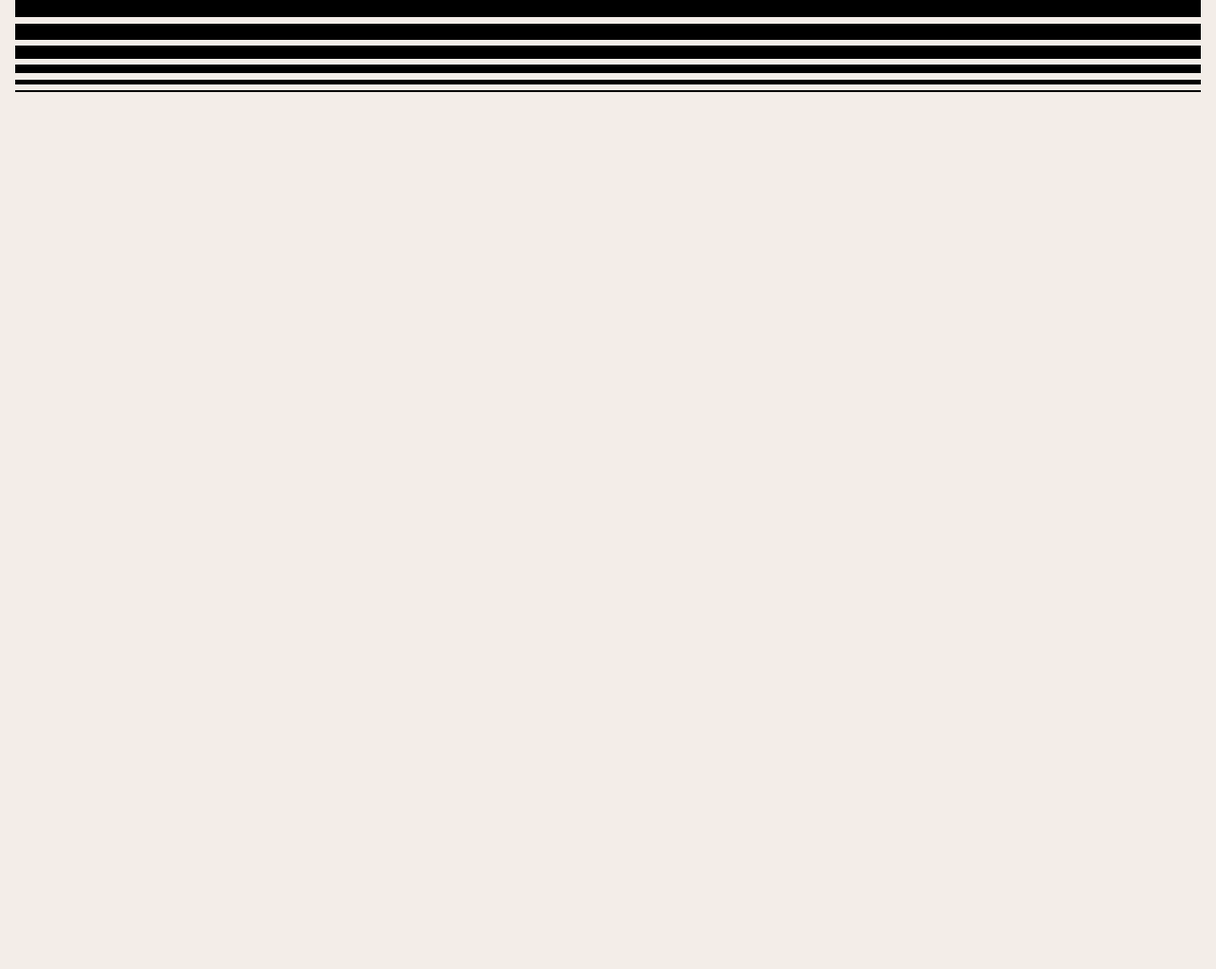
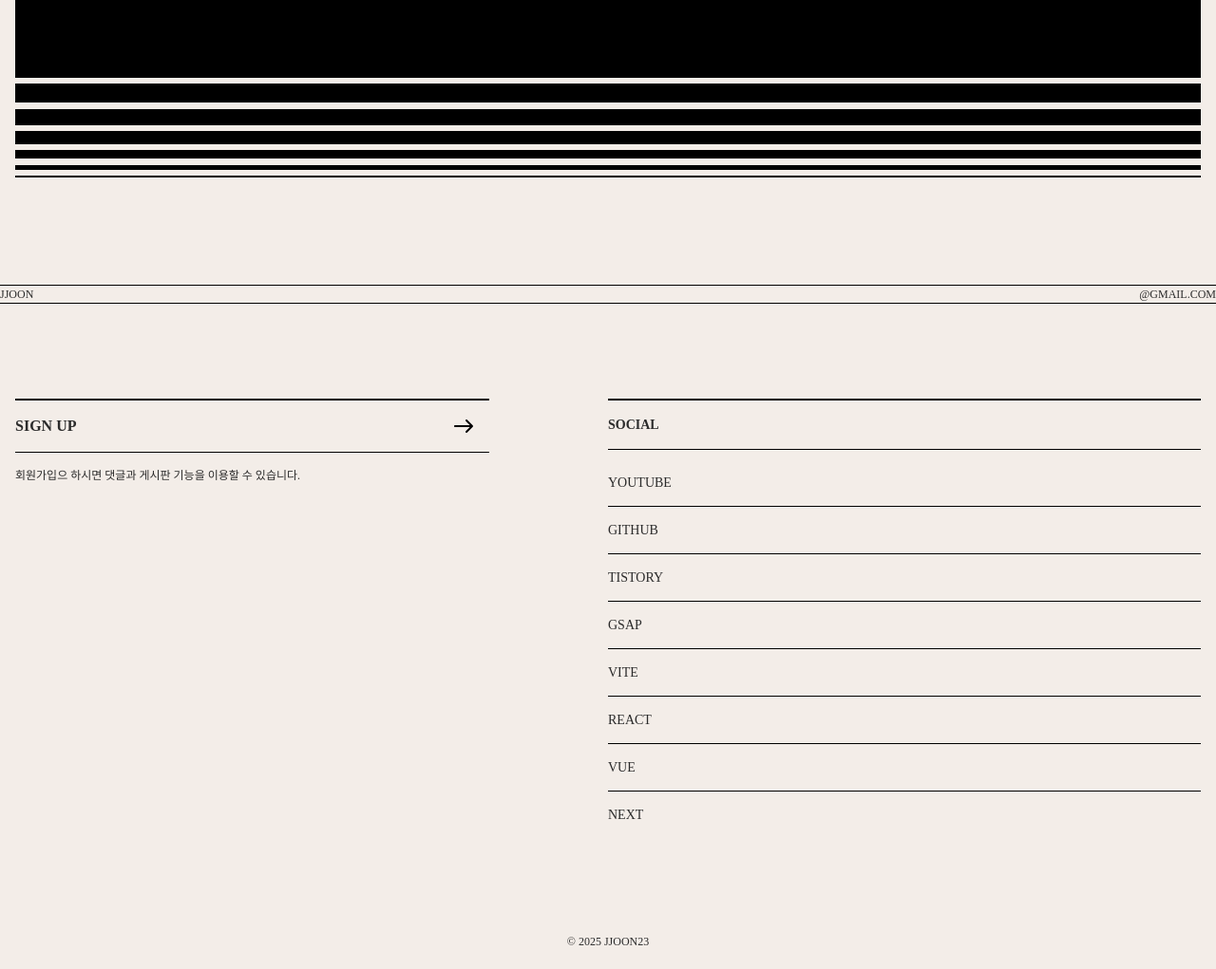
Before and after one commit to park-jjoon/port2025-vite, a website built with Vite: page src/index.html in a window 1280 px wide. Shown: the part 10545-11566 px from the top of the page at 95% size. Before the commit the page ends 10845 px from the top, so only its background shows below. Built offline with nearby package versions, Linux system fonts and the light colour scheme; a small style sheet from the web is missing; a web font is replaced by a local one.

Commit message:
'footer'

```diff
--- a/src/assets/css/section/contact.css
+++ b/src/assets/css/section/contact.css
@@ -8,8 +8,9 @@
 .contact__inner {
     width: 100%;
     height: 100%;
+    display: flex;
     align-items: flex-start;
-    justify-content: flex-end;
+    justify-content: center;
     flex-direction: column;
     padding: 16px;
 }
@@ -46,6 +47,9 @@
     cursor: all-scroll;
 }
 
+.contact__lines {
+    width: 100%;
+}
 .contact__lines .line {
     display: block;
     width: 100%;
@@ -107,7 +111,7 @@
         display: none;
     }
     .contact__lines.top .line {
-        display: block;
+        display: none;
     }
     .contact__text .text {
         font-size: 24px;
--- a/src/assets/css/section/footer.css
+++ b/src/assets/css/section/footer.css
@@ -1,3 +1,100 @@
+
+
+
+
 #footer {
+    font-family: var(--mainKor-font);
 
 }
+
+.footer__inner {
+
+}
+.footer__text {
+    font-size: 12px;
+    text-transform: uppercase;
+    border-top: 1px solid var(--black);
+    border-bottom: 1px solid var(--black);
+    display: flex;
+    justify-content: space-between;
+}
+.footer__info {
+    display: flex;
+    justify-content: space-between;
+    margin: 100px 16px;
+}
+.footer__info .left {
+    width: 40%;
+}
+.footer__info .left .title {
+    border-top: 2px solid var(--black);
+    border-bottom: 1px solid var(--black);
+    padding: 15px 0;
+    font-weight: 600;
+    text-transform: uppercase;
+    background: url(../../img/arrow.svg) no-repeat right 15px center;
+    transition: all 0.3s;
+}
+.footer__info .left .title:hover {
+    background-color: var(--black400);
+    padding-left: 10px;
+    border-color: transparent;
+}
+.footer__info .left .desc {
+    font-size: 12px;
+    padding-top: 15px;
+}
+.footer__info .right {
+    width: 50%;
+}
+.footer__info .right h3 {
+    border-top: 2px solid var(--black);
+    border-bottom: 1px solid var(--black);
+    font-size: 10px;
+    padding: 15px 0;
+    margin-bottom: 10px;
+    font-size: 14px;
+    font-weight: 600;
+    text-transform: uppercase;
+}
+.footer__info .right ul > li + li {
+    border-top: 1px solid var(--black);
+}
+.footer__info .right ul > li > a {
+    display: inline-block;
+    padding: 14px 0;
+    font-size: 14px;
+    text-transform: uppercase;
+}
+.footer__info .right ul > li em {
+    font-size: 14px;
+    padding-left: 10px;
+    opacity: 0;
+    transition: all 0.3s;
+}
+.footer__info .right ul > li:hover em {
+    opacity: 1;
+    font-size: 12px;
+}
+.footer__right {
+    text-align: center;
+    font-size: 12px;
+    text-transform: uppercase;
+    margin-bottom: 20px;
+}
+
+
+@media (max-width: 800px) {
+    .footer__info {
+        flex-direction: column;
+    }
+    .footer__info .left {
+        width: 100%;
+    }
+    .footer__info .left .desc {
+        margin-bottom: 40px;
+    }
+    .footer__info .right {
+        width: 100%;
+    }
+}
--- a/src/index.html
+++ b/src/index.html
@@ -385,7 +385,58 @@
     <!-- //main -->
 
     <footer id="footer" role="contentinfo">
-        <!-- fotter -->
+        <div class="footer__inner">
+            <div class="footer__text">
+                <div>jjoon</div>
+                <div>@gmail.com</div>
+            </div>
+            <div class="footer__info">
+                <div class="left">
+                    <div class="title"><a href="#">Sign up</a></div>
+                    <p class="desc">회원가입으 하시면 댓글과 게시판 기능을 이용할 수 있습니다.</p>
+                </div>
+                <div class="right">
+                    <h3>social</h3>
+                    <ul>
+                        <li>
+                            <a href="#">youtube</a>
+                            <em>(샘플) 준비중</em>
+                        </li>
+                        <li>
+                            <a href="#">github</a>
+                            <em>(샘플) 준비중</em>
+                        </li>
+                        <li>
+                            <a href="#">tistory</a>
+                            <em>(샘플) 준비중</em>
+                        </li>
+                        <li>
+                            <a href="#">gsap</a>
+                            <em>(샘플) GSAP를 준비중</em>
+                        </li>
+                        <li>
+                            <a href="#">vite</a>
+                            <em>(샘플) 비트 준비중</em>
+                        </li>
+                        <li>
+                            <a href="#">react</a>
+                            <em>(샘플) 리액트 준비중</em>
+                        </li>
+                        <li>
+                            <a href="#">vue</a>
+                            <em>(샘플) 뷰 준비중</em>
+                        </li>
+                        <li>
+                            <a href="#">next</a>
+                            <em>(샘플) next 준비중</em>
+                        </li>
+                    </ul>
+                </div>
+            </div>
+            <div class="footer__right">
+                &copy; 2025 JJoon23
+            </div>
+        </div>
     </footer>
     <!-- //footer -->
 
```
Also changed, not shown: src/assets/img/arrow.svg (added).
